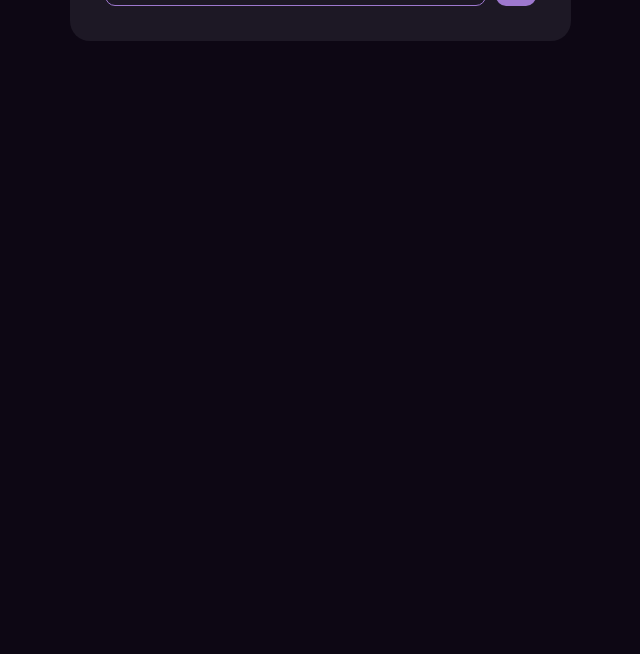
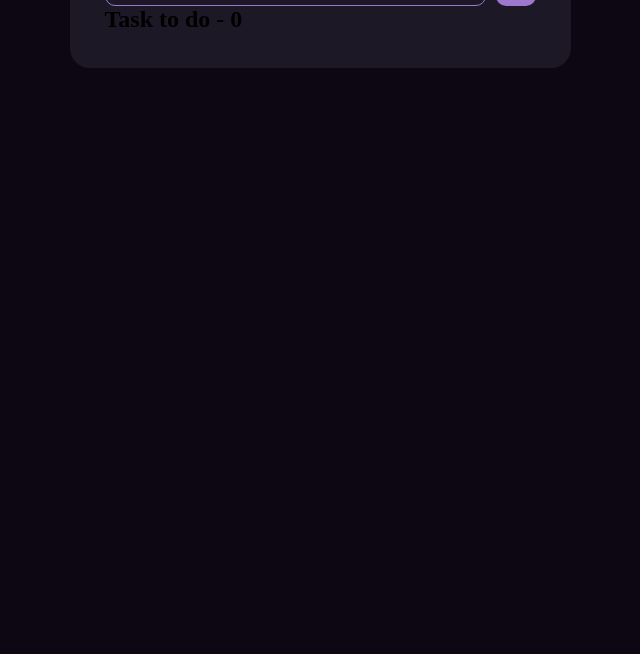
Before and after one commit to manishsindur/Todo-list, a plain HTML site: page index.html in a window 1280 px wide. Shown: the part 146-800 px from the top of the page, without its empty margins (320-960 px from the left). Drawn offline with Linux system fonts and the light colour scheme.

Commit message:
Added a display section for number of task

```diff
--- a/index.html
+++ b/index.html
@@ -17,7 +17,9 @@
 					</button>
 				</div>
 				<div id="main-second-container">
-					<div id="first-sub-heading"></div>
+					<div id="todo-task-numbers">
+						<h2>Task to do - <span id="task-numbers">0</span></h2>
+					</div>
 					<ul id="todo-list"></ul>
 				</div>
 			</main>
```
